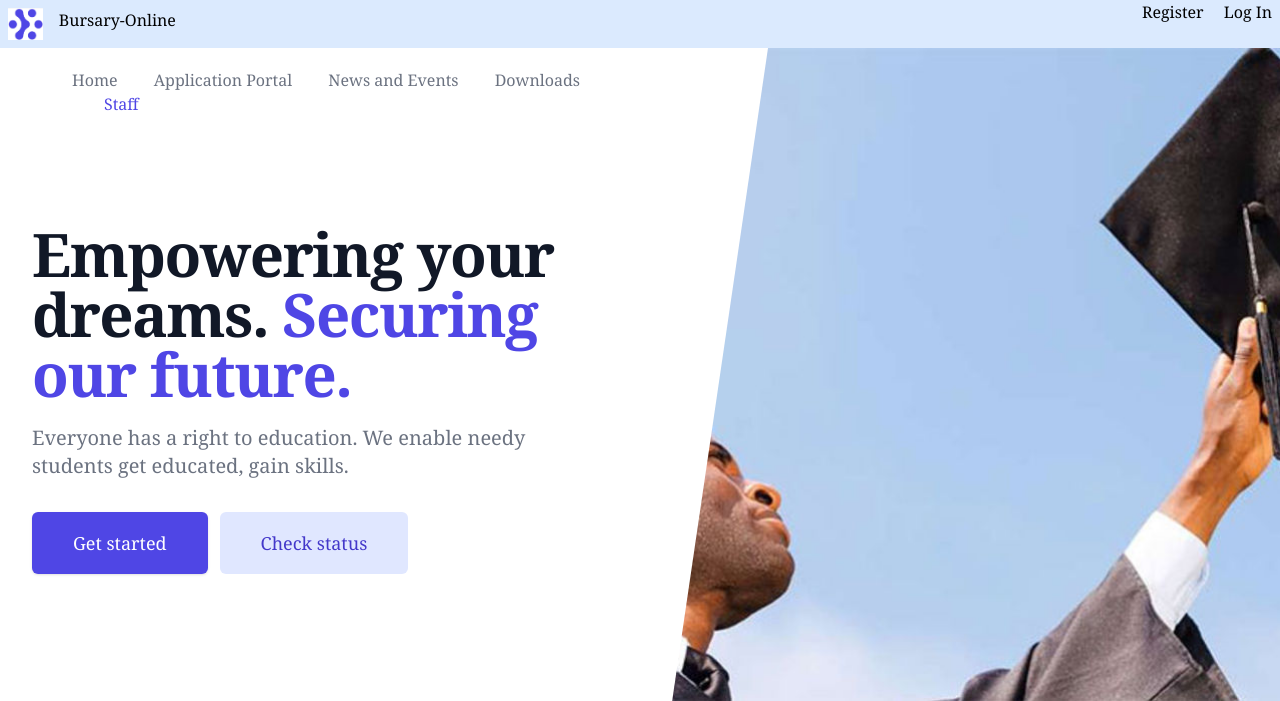
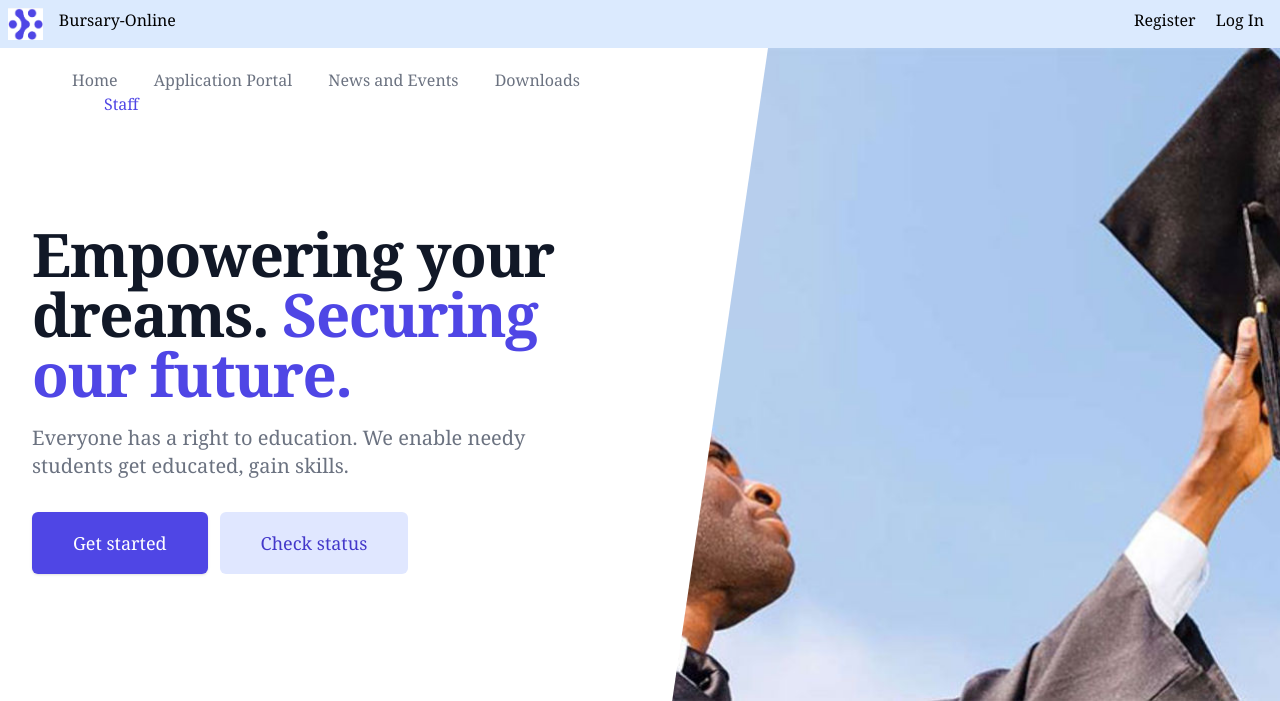
Before and after one commit to google-boy/bursary, a Django app: page / in a window 1280 px wide. Shown: the top 701 px of the page. Run offline with Django 3.2, Linux system fonts and the light colour scheme; some libraries are stand-ins or nearby versions.

Commit message:
Edit base template.

```diff
--- a/theme/templates/base.html
+++ b/theme/templates/base.html
@@ -23,9 +23,9 @@
               <a href="">Bursary-Online</a>
             </h1>
           </div>
-          <div class="md:justify-self-end">
-            <a href="" class="px-2">Register</a>
-            <a href="" class="px-2">Log In</a>
+          <div class="md:justify-self-end p-2">
+            <a href="" class="md:p-2">Register</a>
+            <a href="" class="md:p-2">Log In</a>
           </div>
           <div class="block md:hidden justify-self-end">
             <button class="flex items-center px-4 py-3 border rounded text-teal-500 border-teal-500 focus:outline-none">
```
